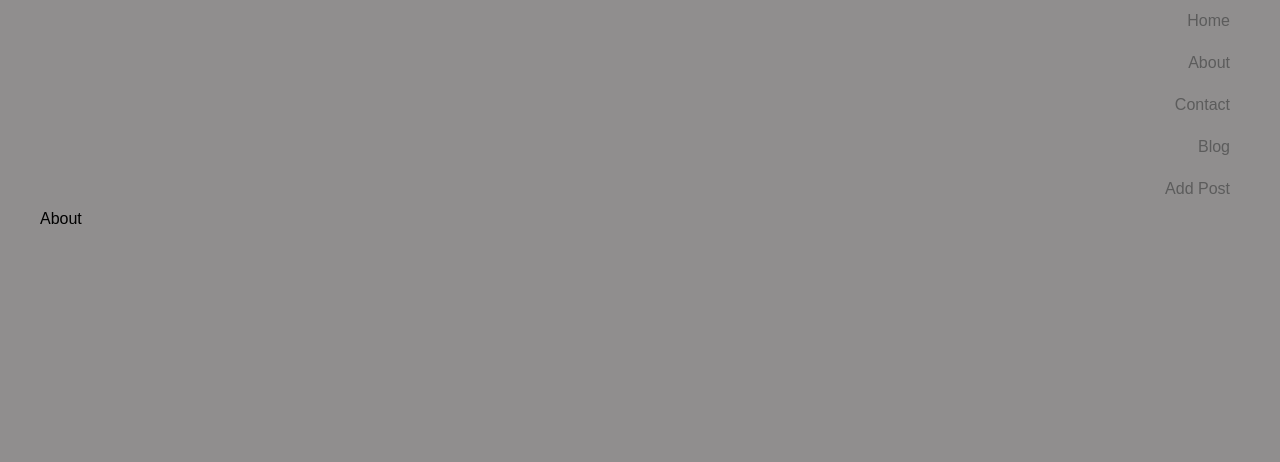
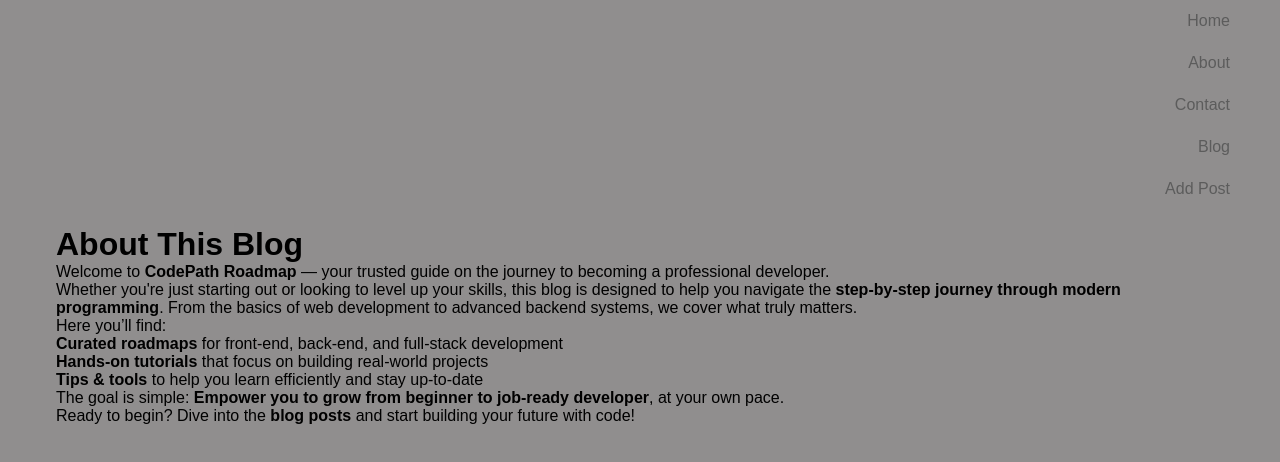
Before and after one commit to okedo01/Blog-post-okedo01, a React (Vite) app: page /about in a window 1280 px wide. Shown: the top 462 px of the page. Built offline with nearby package versions, Linux system fonts and the light colour scheme; a web font is replaced by a local one.

Commit message:
Add a navigate functionality when user adding a post

```diff
--- a/src/Pages/About.tsx
+++ b/src/Pages/About.tsx
@@ -1,6 +1,34 @@
 const About = () => {
   return (
-    <div>About</div>
+    <div style={{ padding: "1rem" }}>
+      <h1>About This Blog</h1>
+      <p>
+        Welcome to <strong>CodePath Roadmap</strong> — your trusted guide on the journey to becoming a professional developer.
+      </p>
+
+      <p>
+        Whether you're just starting out or looking to level up your skills, this blog is designed to help you navigate the
+        <strong> step-by-step journey through modern programming</strong>. From the basics of web development to advanced backend systems,
+        we cover what truly matters.
+      </p>
+
+      <p>
+        Here you’ll find:
+        <ul>
+          <li><strong>Curated roadmaps</strong> for front-end, back-end, and full-stack development</li>
+          <li><strong>Hands-on tutorials</strong> that focus on building real-world projects</li>
+          <li><strong>Tips & tools</strong> to help you learn efficiently and stay up-to-date</li>
+        </ul>
+      </p>
+
+      <p>
+        The goal is simple: <strong>Empower you to grow from beginner to job-ready developer</strong>, at your own pace.
+      </p>
+
+      <p>
+        Ready to begin? Dive into the <strong>blog posts</strong> and start building your future with code!
+      </p>
+    </div>
   )
 }
 
--- a/src/Pages/AddPosts.tsx
+++ b/src/Pages/AddPosts.tsx
@@ -1,6 +1,7 @@
 import { useState } from "react";
 import type { Post } from "../Type"
 import { useNavigate } from "react-router-dom";
+import { posts } from "../Data";
 
 type addPostProps = {
     onAddPost: (post: Post) => void;
@@ -26,6 +27,7 @@
         <form onSubmit={handleSubmit}>
             <input type="text" value={title} onChange={(e) => setTitle(e.target.value)} />
             <textarea value={content} onChange={(e) => setContent(e.target.value)}></textarea>
+            <button type="submit">Add Post</button>
         </form>
     </div>
   )
--- a/src/Pages/Contact.tsx
+++ b/src/Pages/Contact.tsx
@@ -1,6 +1,27 @@
 const Contact = () => {
   return (
-    <div style={{color: "red"}}>Contact</div>
+    <div style={{ padding: "1rem" }}>
+      <h1>Contact Us</h1>
+      <p>
+        Have questions, suggestions, or just want to say hello? We'd love to hear from you!
+      </p>
+
+      <p>
+        Whether you're stuck in your coding journey, want to recommend a topic for the roadmap, or just want to share feedback,
+        feel free to reach out.
+      </p>
+
+      <h3>📬 Reach Us At:</h3>
+      <ul>
+        <li><strong>Email:</strong> roadmapblog@example.com</li>
+        <li><strong>Twitter:</strong> <a href="https://twitter.com/roadmapblog" target="_blank" rel="noopener noreferrer">@roadmapblog</a></li>
+        <li><strong>GitHub:</strong> <a href="https://github.com/roadmapblog" target="_blank" rel="noopener noreferrer">github.com/roadmapblog</a></li>
+      </ul>
+
+      <p>
+        We usually respond within 24-48 hours. Stay connected and keep coding!
+      </p>
+    </div>
   )
 }
 
```
